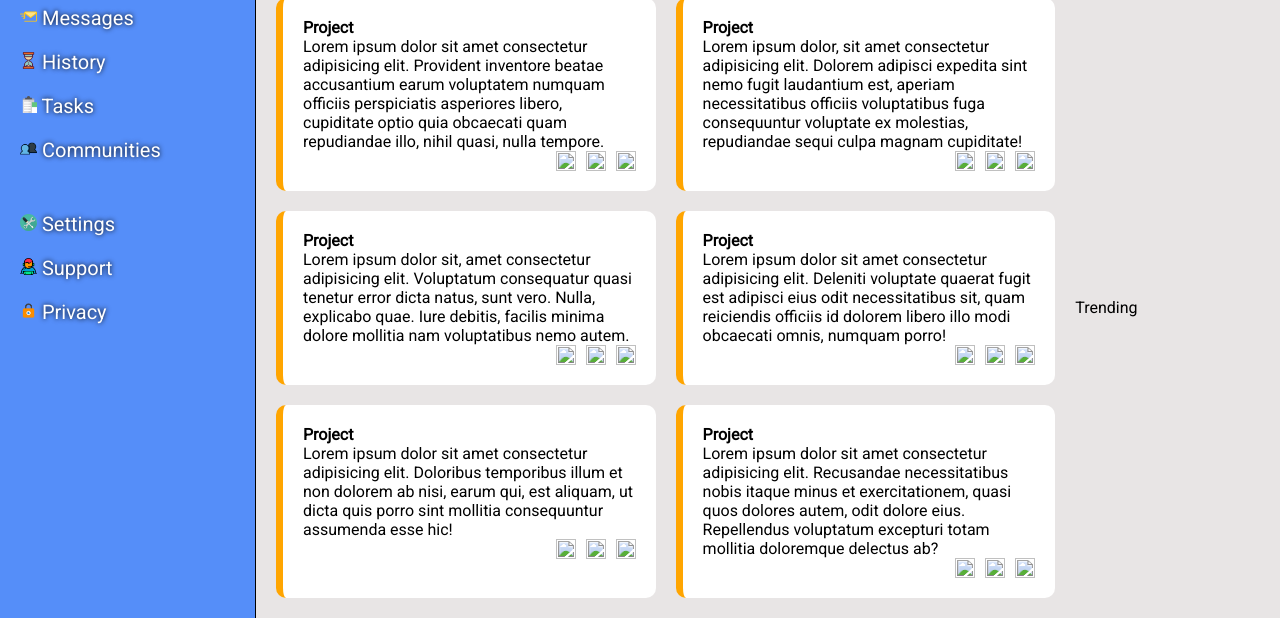
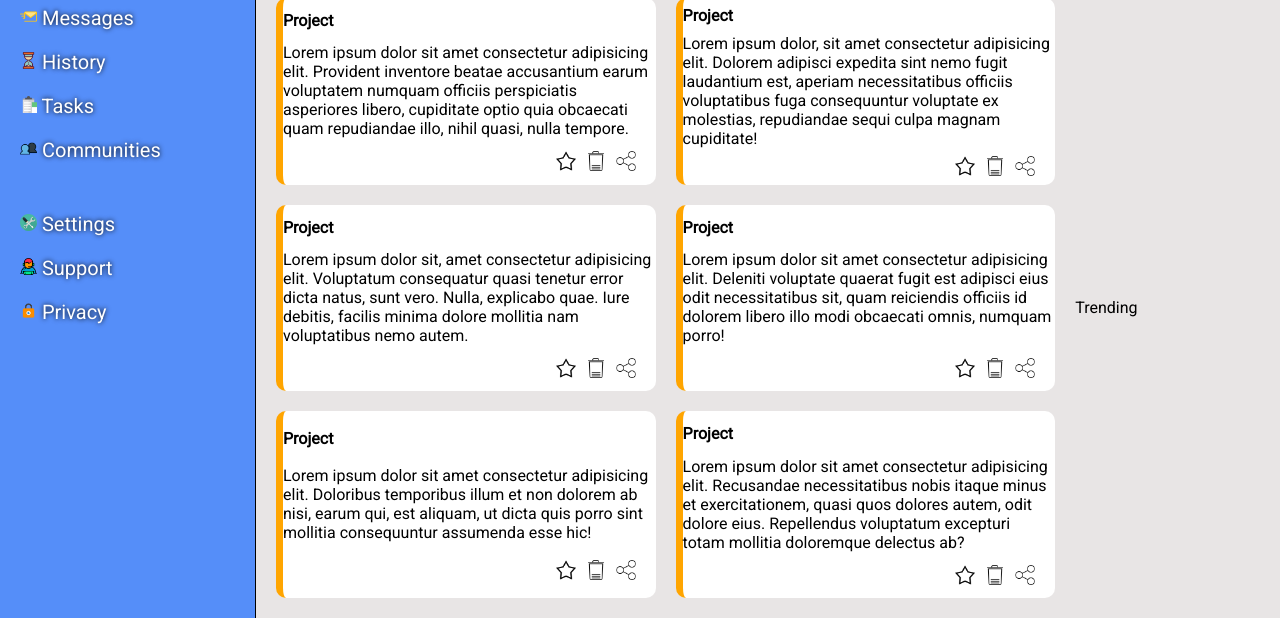
Before and after one commit to mdtagg/Odin_Dashboard, a plain HTML site: page index.html in a window 1280 px wide. Shown: the part 182-800 px from the top of the page. Drawn offline with Linux system fonts and the light colour scheme.

Commit message:
icons added to project cards

```diff
--- a/index.html
+++ b/index.html
@@ -66,9 +66,9 @@
                         Lorem ipsum dolor sit amet consectetur adipisicing elit. Provident inventore beatae accusantium earum voluptatem numquam officiis perspiciatis asperiores libero, cupiditate optio quia obcaecati quam repudiandae illo, nihil quasi, nulla tempore.
                     </p>
                     <div class="card-icons">
-                        <img src="" alt="">
-                        <img src="" alt="">
-                        <img src="" alt="">
+                        <img src="./Icons/favorite-pngrepo-com.png" alt="">
+                        <img src="./Icons/trash-pngrepo-com.png" alt="">
+                        <img src="./Icons/share-pngrepo-com.png" alt="">
                     </div>
                 </div>
                 <div class="card">
@@ -77,9 +77,9 @@
                         Lorem ipsum dolor, sit amet consectetur adipisicing elit. Dolorem adipisci expedita sint nemo fugit laudantium est, aperiam necessitatibus officiis voluptatibus fuga consequuntur voluptate ex molestias, repudiandae sequi culpa magnam cupiditate!
                     </p>
                     <div class="card-icons">
-                        <img src="" alt="">
-                        <img src="" alt="">
-                        <img src="" alt="">
+                        <img src="./Icons/favorite-pngrepo-com.png" alt="">
+                        <img src="./Icons/trash-pngrepo-com.png" alt="">
+                        <img src="./Icons/share-pngrepo-com.png" alt="">
                     </div>
                 </div>
                 <div class="card">
@@ -88,9 +88,9 @@
                         Lorem ipsum dolor sit, amet consectetur adipisicing elit. Voluptatum consequatur quasi tenetur error dicta natus, sunt vero. Nulla, explicabo quae. Iure debitis, facilis minima dolore mollitia nam voluptatibus nemo autem.
                     </p>
                     <div class="card-icons">
-                        <img src="" alt="">
-                        <img src="" alt="">
-                        <img src="" alt="">
+                        <img src="./Icons/favorite-pngrepo-com.png" alt="">
+                        <img src="./Icons/trash-pngrepo-com.png" alt="">
+                        <img src="./Icons/share-pngrepo-com.png" alt="">
                     </div>
                 </div>
                 <div class="card">
@@ -99,9 +99,9 @@
                         Lorem ipsum dolor sit amet consectetur adipisicing elit. Deleniti voluptate quaerat fugit est adipisci eius odit necessitatibus sit, quam reiciendis officiis id dolorem libero illo modi obcaecati omnis, numquam porro!
                     </p>
                     <div class="card-icons">
-                        <img src="" alt="">
-                        <img src="" alt="">
-                        <img src="" alt="">
+                        <img src="./Icons/favorite-pngrepo-com.png" alt="">
+                        <img src="./Icons/trash-pngrepo-com.png" alt="">
+                        <img src="./Icons/share-pngrepo-com.png" alt="">
                     </div>
                 </div>
                 <div class="card">
@@ -110,9 +110,9 @@
                         Lorem ipsum dolor sit amet consectetur adipisicing elit. Doloribus temporibus illum et non dolorem ab nisi, earum qui, est aliquam, ut dicta quis porro sint mollitia consequuntur assumenda esse hic!
                     </p>
                     <div class="card-icons">
-                        <img src="" alt="">
-                        <img src="" alt="">
-                        <img src="" alt="">
+                        <img src="./Icons/favorite-pngrepo-com.png" alt="">
+                        <img src="./Icons/trash-pngrepo-com.png" alt="">
+                        <img src="./Icons/share-pngrepo-com.png" alt="">
                     </div>
                 </div>
                 <div class="card">
@@ -121,9 +121,9 @@
                         Lorem ipsum dolor sit amet consectetur adipisicing elit. Recusandae necessitatibus nobis itaque minus et exercitationem, quasi quos dolores autem, odit dolore eius. Repellendus voluptatum excepturi totam mollitia doloremque delectus ab?
                     </p>
                     <div class="card-icons">
-                        <img src="" alt="">
-                        <img src="" alt="">
-                        <img src="" alt="">
+                        <img src="./Icons/favorite-pngrepo-com.png" alt="">
+                        <img src="./Icons/trash-pngrepo-com.png" alt="">
+                        <img src="./Icons/share-pngrepo-com.png" alt="">
                     </div>
                 </div>
             </div>
--- a/styles.css
+++ b/styles.css
@@ -161,10 +161,6 @@ form {
     grid-template-columns: 4fr 1fr;
     grid-template-rows: 1fr 1fr;
     background-color: rgb(232, 229, 229);
-
-    /* border-top:1px solid rgba(0 0 0 .2) */
-    /* row-gap: 30px; */
-    /* border:1px solid black; */
 }
 
 .projects {
@@ -185,17 +181,23 @@ form {
     display:inline;
 }
 
+.card {
+    display:flex;
+    flex-direction: column;
+    background-color:white;
+    border-left:7px solid orange;
+    border-radius: 10px;
+    /* padding:1%; */
+    justify-content: space-evenly;
+    /* gap:20px; */
+}
+
 .card-icons {
     display:flex;
     justify-content: flex-end;
+    align-items: flex-end;
     gap:10px;
-}
-
-.card {
-    background-color:white;
-    border-left:7px solid orange;
-    border-radius: 10px;
-    padding:20px;
+    padding-right:20px;
 }
 
 .announcements {
```
Also changed, not shown: Icons/favorite-pngrepo-com.png (added), Icons/share-pngrepo-com.png (added), Icons/trash-pngrepo-com.png (added).
